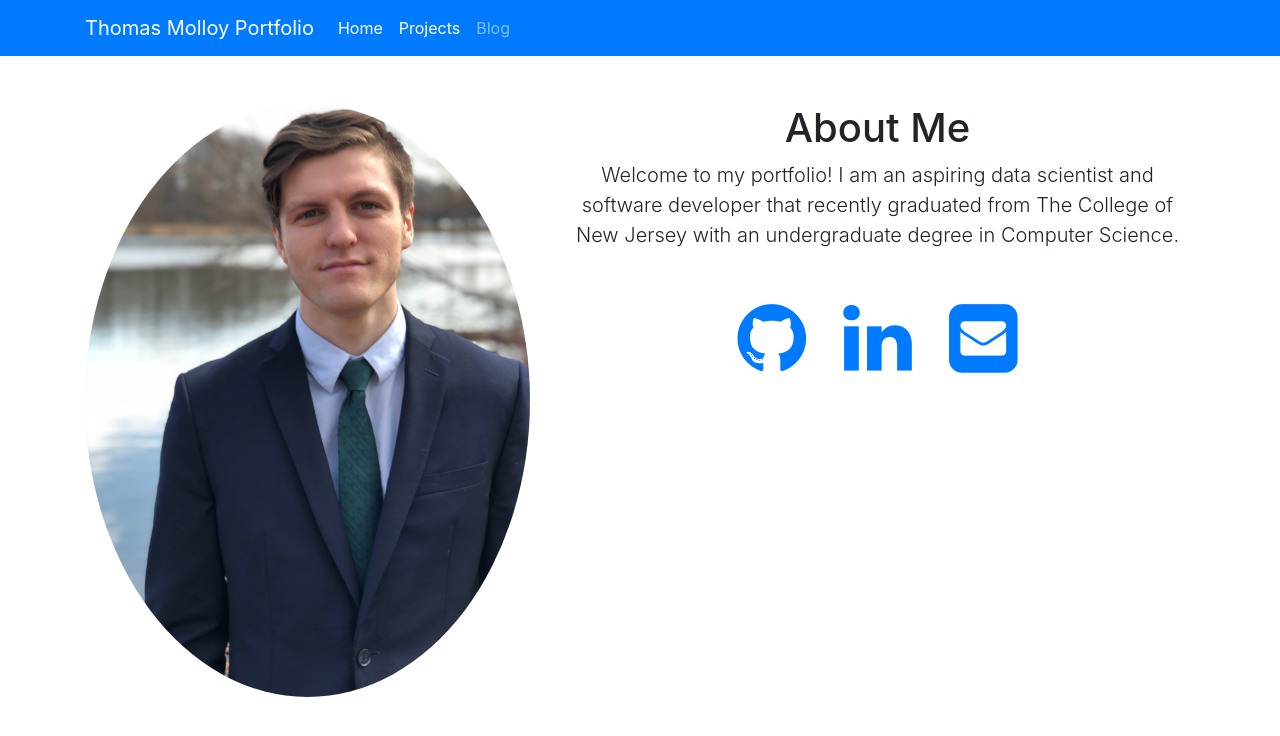
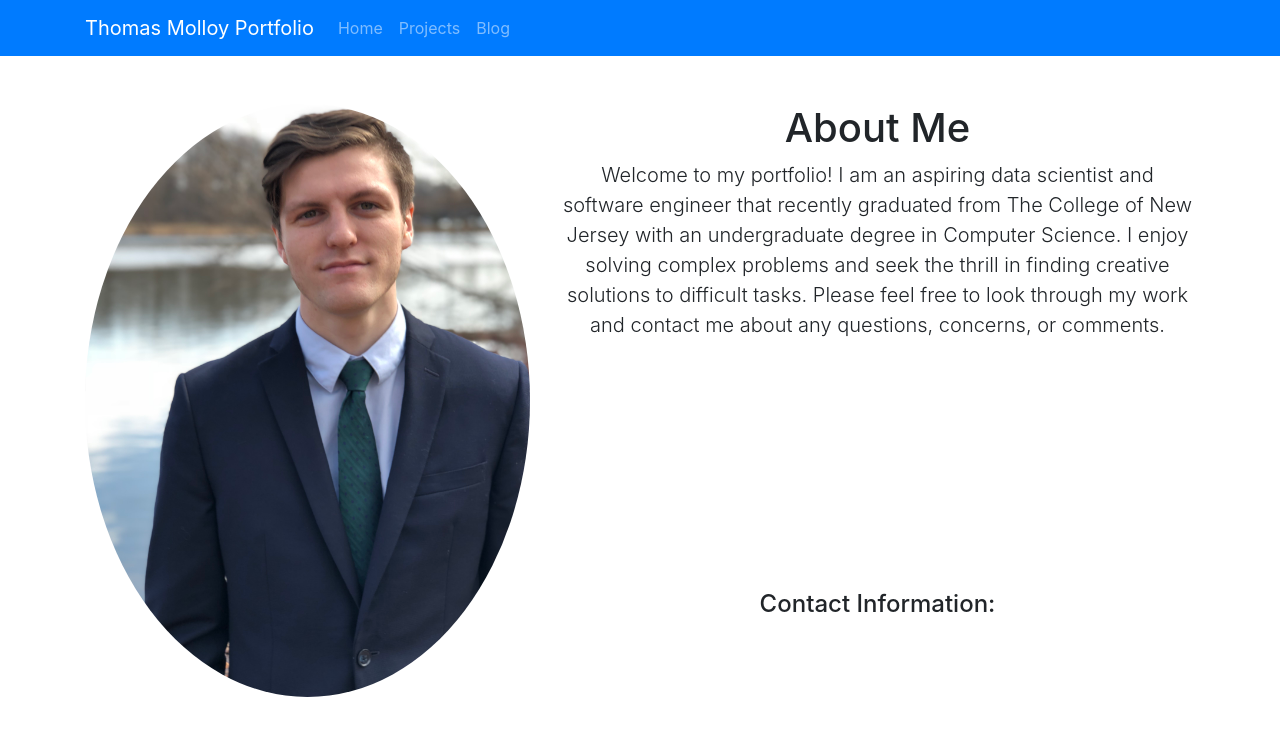
Before and after one commit to ThomasMolloy/thomasmolloy-portfolio, a Django app: page / in a window 1280 px wide. Shown: the top 736 px of the page. Run offline with Django 3.2, Linux system fonts and the light colour scheme; some libraries are stand-ins or nearby versions.

Commit message:
before dash app addition

```diff
--- a/home/templates/home_page.html
+++ b/home/templates/home_page.html
@@ -1,5 +1,6 @@
 <!DOCTYPE html>
 <link rel="stylesheet" href="https://cdnjs.cloudflare.com/ajax/libs/font-awesome/4.7.0/css/font-awesome.min.css">
+<script src="https://code.iconify.design/1/1.0.7/iconify.min.js"></script>
 {% extends "base.html" %}
 {% load static %}
 
@@ -11,18 +12,32 @@
     <div class="col-md-7 text-center">
         <h1>About Me</h1>
         <p class="lead">
-            Welcome to my portfolio! I am an aspiring data scientist and software developer that recently graduated from
-            The College of New Jersey with an undergraduate degree in Computer Science.
+            Welcome to my portfolio! I am an aspiring data scientist and software engineer that recently graduated from
+            The College of New Jersey with an undergraduate degree in Computer Science. I enjoy solving complex problems
+            and seek the thrill in finding creative solutions to difficult tasks. Please feel free to look through
+            my work and contact me about any questions, concerns, or comments.
         </p>
+        <h4 style="margin-top:250px;">Contact Information:</h4>
         <div class="mt-5 d-flex justify-content-center">
-            <div class="col-md-2">
-                <a href="https://github.com/ThomasMolloy" class="fa fa-github fa-5x social"></a>
+            <div class="col-2">
+                <a href="https://github.com/ThomasMolloy">
+                    <span class="iconify" data-icon="ant-design:github-filled" data-inline="false" style="color: #007bff;" data-width="70px" data-height="70px"></span>
+                </a>
             </div>
-            <div class="col-md-2">
-                <a href="https://www.linkedin.com/in/thomas-molloy-8a0a7312b/" class="fa fa-linkedin fa-5x social"></a>
+            <div class="col-2">
+                <a href="https://www.linkedin.com/in/thomas-molloy-8a0a7312b/">
+                    <span class="iconify" data-icon="ant-design:linkedin-filled" data-inline="false" style="color: #007bff;" data-width="70px" data-height="70px"></span>
+                </a>
             </div>
-            <div class="col-md-2">
-                <a href="mailto:thomasjeffersonmolloy@gmail.com" class="fa fa-envelope-square fa-5x social"></a>
+            <div class="col-2">
+                <a href="mailto:thomasjeffersonmolloy@gmail.com">
+                    <span class="iconify" data-icon="carbon:email" data-inline="false" style="color: #007bff;" data-width="70px" data-height="70px"></span>
+                </a>
+            </div>
+            <div class="col-2">
+                <a href="https://www.kaggle.com/thomasmolloy">
+                    <span class="iconify" data-icon="cib:kaggle" data-inline="false" style="color: #007bff;" data-width="70px" data-height="70px"></span>
+                </a>
             </div>
         </div>
     </div>
--- a/personal_portfolio/templates/base.html
+++ b/personal_portfolio/templates/base.html
@@ -7,10 +7,10 @@
         <a class="navbar-brand">Thomas Molloy Portfolio</a>
         <div class="collapse navbar-collapse" id="navbarSupportedContent">
           <ul class="navbar-nav mr-auto">
-            <li class="nav-item active">
+            <li class="nav-item">
               <a class="nav-link" href="{% url 'home_page' %}">Home</a>
             </li>
-            <li class="nav-item active">
+            <li class="nav-item">
               <a class="nav-link" href="{% url 'project_index' %}">Projects</a>
             </li>
             <li class="nav-item">
--- a/projects/models.py
+++ b/projects/models.py
@@ -6,3 +6,4 @@
     description = models.TextField()
     technology = models.CharField(max_length=20)
     image = models.FilePathField(path="/img")
+    github_link = models.URLField(max_length=200, default='https://github.com/ThomasMolloy')
--- a/projects/templates/project_detail.html
+++ b/projects/templates/project_detail.html
@@ -14,6 +14,8 @@
         <br>
         <h5>Technology used:</h5>
         <p>{{ project.technology }}</p>
+        <h5>Github Repo:</h5>
+        <p>{{ project.github_link }}</p>
     </div>
 </div>
 {% endblock %}
--- a/projects/templates/project_index.html
+++ b/projects/templates/project_index.html
@@ -2,7 +2,7 @@
 {% extends "base.html" %}
 {% load static %}
 {% block page_content %}
-<h1>Projects</h1>
+<h1 style="text-align:center; margin-top:20px; margin-bottom:20px;">Projects</h1>
 <div class="row">
 {% for project in projects %}
     <div class="col-md-4">
```
Also changed, not shown: projects/migrations/0002_project_github_link.py (added), projects/static/img/Unemployment_By_Party_TS_Line.png (added), projects/static/img/Unemployment_Choropleth.png (added), 3 other files.
